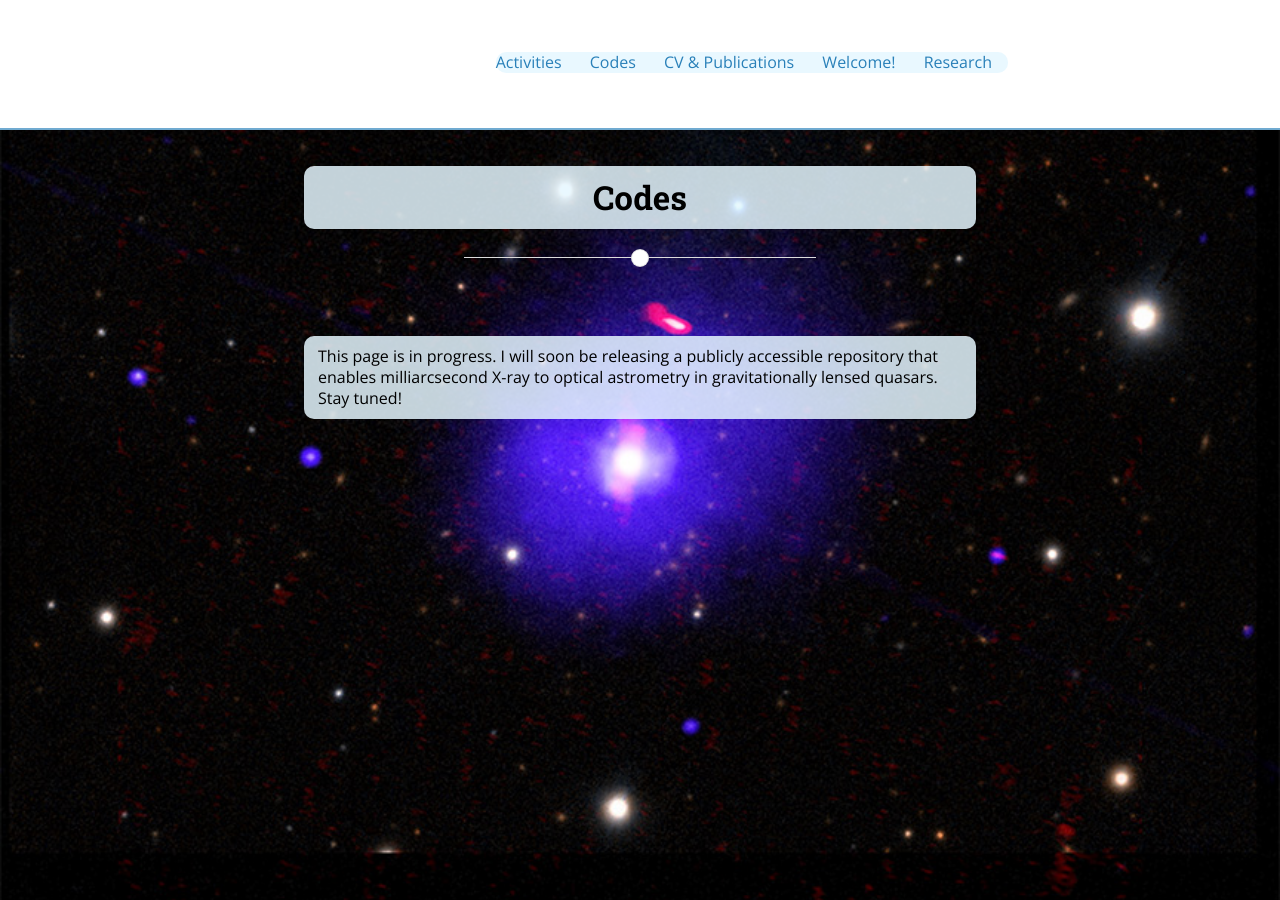
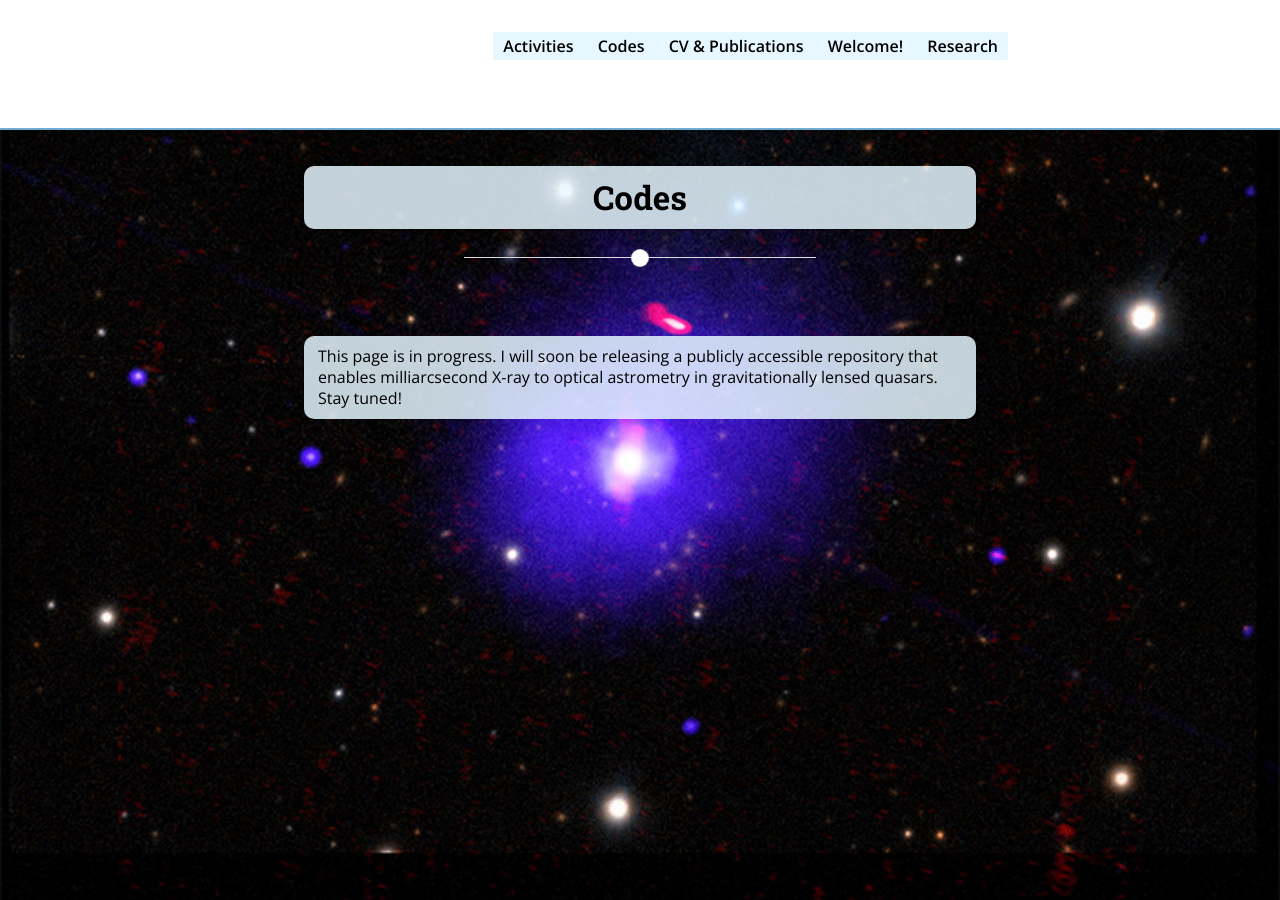
Before and after one commit to jsiskreynes-astro/jsiskreynes-astro.github.io, a Jekyll site: the page built from codes.md, in a window 1280 px wide. Built offline with Jekyll 4.4.1, drawn with Linux system fonts in a browser that asks for light colours; nearby versions of some CDN libraries.

Commit message:
Update main.scss

```diff
--- a/css/main.scss
+++ b/css/main.scss
@@ -70,3 +70,21 @@
   border-top: 1px solid rgba(0,0,0,0.3);
 }
 ;
+/* Shrink the top navigation bar */
+nav {
+  background: rgba(230, 247, 255, 0.85); /* or your preferred color */
+  height: 28px;                          /* compact height */
+  padding: 0 !important;                 /* remove extra vertical padding */
+  display: flex;
+  align-items: center;                   /* vertically center the links */
+  justify-content: center;
+}
+
+/* Shrink the links inside the bar */
+nav a {
+  padding: 0 10px !important;            /* remove vertical padding */
+  line-height: 28px !important;          /* match the nav height */
+  color: black !important;
+  font-weight: 600;
+  text-decoration: none;
+}
```
